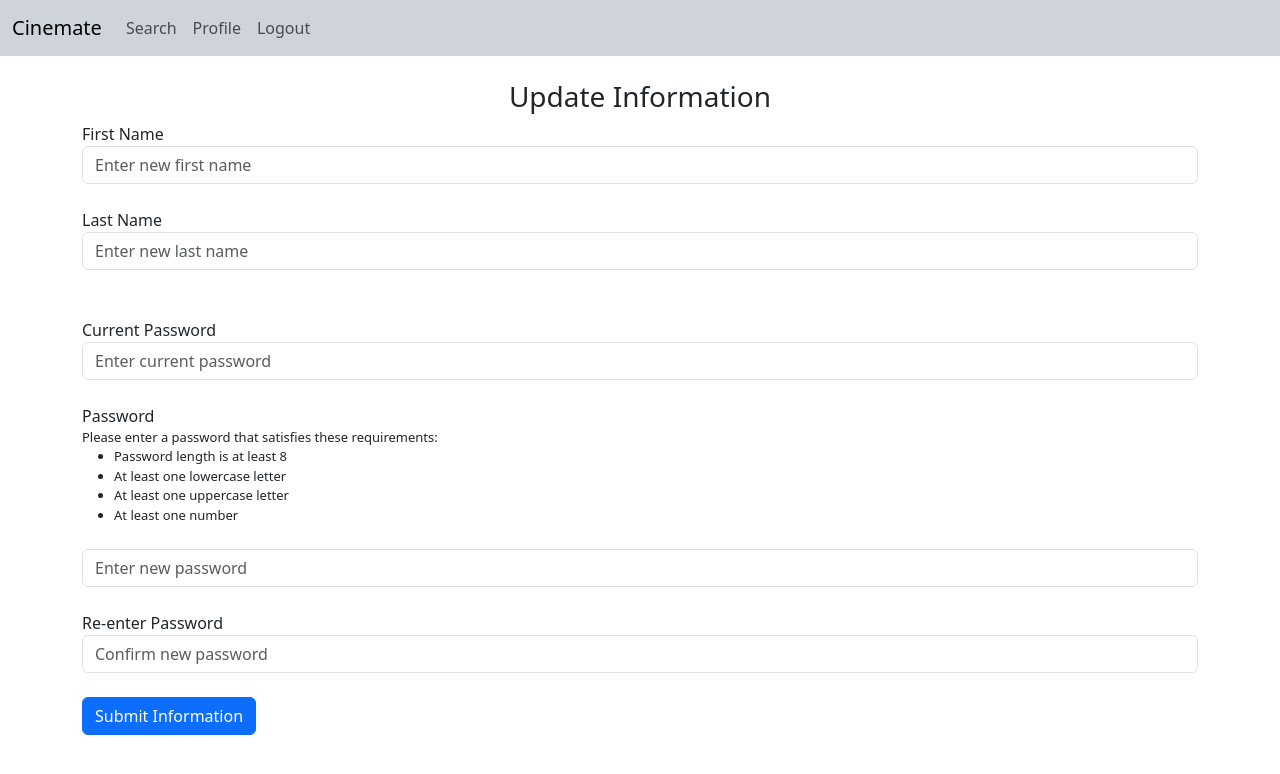
After one commit to anjolinea/IMDb_Database_Project, a Flask app: page /update in a window 1280 px wide. The commit adds this page. Shown: the top 774 px of the page. Run offline with Flask 3, Linux system fonts and the light colour scheme; a user stored in the database is signed in.

Commit message:
Added ability for user to update information

```diff
--- a/website/auth.py
+++ b/website/auth.py
@@ -96,3 +96,50 @@ def login():
 def logout():
     logout_user()
     return redirect(url_for('auth.login'))
+
+
+@auth.route('/update', methods=["GET", "POST"])
+@login_required
+def update():
+    if request.method == "POST":
+        firstName = request.form.get("firstName")
+        lastName = request.form.get("lastName")
+        pwd = request.form.get("old-password")
+        password1 = request.form.get("password1")
+        password2 = request.form.get("password2")
+
+        db = DB()
+        cursor = db.cursor()
+        user = cursor.execute('SELECT * FROM User WHERE username = ?', (current_user.id,)).fetchone()
+        db.close()
+        print(pwd)
+        print(check_password_hash(user['userPassword'], pwd))
+        if not check_password_hash(user['userPassword'], pwd):
+            flash("Current password is incorrect!", category="error")
+        # password and confirm password are not the same
+        elif password1 != password2:
+            flash("Passwords do not match!", category="error")
+        elif password1 != "" and not enforce_strong_password(password1):
+            flash("Password not strong enough!", category="error")
+        else:
+            if firstName == "":
+                firstName = user['firstName']
+            if lastName == "":
+                lastName = user['lastName']
+            if password1 == "":
+                passwordHash = user['userPassword']
+            else:
+                passwordHash = generate_password_hash(password1, method='scrypt')
+
+            db = DB()
+            cursor = db.cursor()
+            cursor.execute(
+                "UPDATE User SET firstname = ?, lastname = ?, userPassword = ?, profilePicLink = ? WHERE username = ?",
+                (firstName, lastName, passwordHash, "https://powerusers.microsoft.com/t5/image/serverpage/image-id/98171iCC9A58CAF1C9B5B9/image-size/large/is-moderation-mode/true?v=v2&px=999", current_user.id),
+            )
+            db.commit()
+            db.close()
+            flash("Information updated successfuly!", category="success")
+            return redirect(url_for('views.profile'))
+
+    return render_template('update.html', user=current_user)
--- a/website/templates/base.html
+++ b/website/templates/base.html
@@ -28,7 +28,7 @@
             <div class="navbar-nav">
                 {% if user.is_authenticated %}
                 <a href="/search" class="nav-item nav-link" id="search">Search</a>
-                <a href="/profile" class="nav-item nav-link" id="search">Profile</a>
+                <a href="/profile" class="nav-item nav-link" id="profile">Profile</a>
                 <a href="/logout" class="nav-item nav-link" id="logout">Logout</a>
                 {% else %}
                 <a href="/login" class="nav-item nav-link" id="login">Login</a>
--- a/website/templates/profile.html
+++ b/website/templates/profile.html
@@ -67,6 +67,7 @@ body {font-family: Arial;}
           </div>
           <h1></h1><h1></h1><h1></h1>
           <h5 class="card-title">{{ user_info['firstName'] }} {{ user_info['lastName'] }}</h5>
+          <a href="/update" id="update"><button class="btn btn-primary" type="button">Update Information</button></a>
         <h3></h3>
       </div>
 
--- /dev/null
+++ b/website/templates/update.html
@@ -0,0 +1,45 @@
+{% extends "base.html" %}
+
+{% block title %}Cinemate | Sign Up{% endblock %}
+
+{% block body %}
+    <form action="" method="post">
+        <br>
+        <h3 align="center">Update Information</h3>
+        <div class="form-group">
+            <label for="firstName">First Name</label>
+            <input type="text" class="form-control" name="firstName" id="firstName" placeholder="Enter new first name">
+        </div>
+        <br />
+        <div class="form-group">
+            <label for="lastName">Last Name</label>
+            <input type="text" class="form-control" name="lastName" id="lastName" placeholder="Enter new last name">
+        </div>
+        <br />
+        <br />
+        <div class="form-group">
+            <label for="old-password">Current Password</label>
+            <input type="password" class="form-control" name="old-password" id="old-password" placeholder="Enter current password">
+        </div>
+        <br />
+        <div class="form-group">
+            <label for="password1">Password</label>
+            <legend style="font-size:13px">Please enter a password that satisfies these requirements: <br>
+                <ul>
+                    <li>Password length is at least 8</li>
+                    <li>At least one lowercase letter</li>
+                    <li>At least one uppercase letter</li>
+                    <li>At least one number</li>
+                </ul>
+            </legend>
+            <input type="password" class="form-control" name="password1" id="password1" placeholder="Enter new password">
+        </div>
+        <br />
+        <div class="form-group">
+            <label for="password2">Re-enter Password</label>
+            <input type="password" class="form-control" name="password2" id="password2" placeholder="Confirm new password">
+        </div>
+        <br />
+        <button type="submit" class="btn btn-primary">Submit Information</button>
+    </form>
+{% endblock %}
--- a/website/views.py
+++ b/website/views.py
@@ -169,8 +169,3 @@ def profile():
     db.close()
 
     return render_template('profile.html', user=current_user, user_info=user_info, following=following, followers=followers, suggested=suggested, is_search=is_search, search_results=search_results, firstName=firstName, lastName=lastName)
-
-@views.route('/settings', methods=["GET", "POST"])
-@login_required
-def settings():
-    return render_template('settings.html', user=current_user)
```
